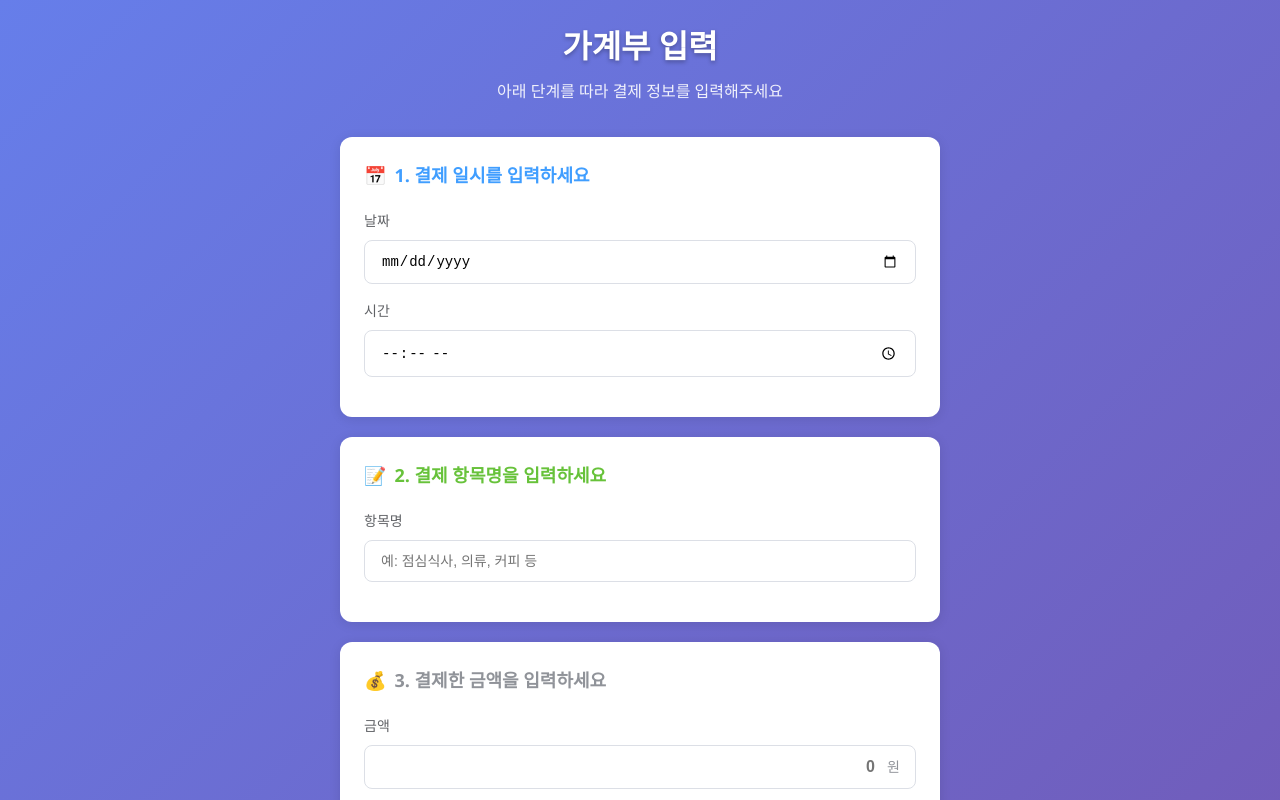
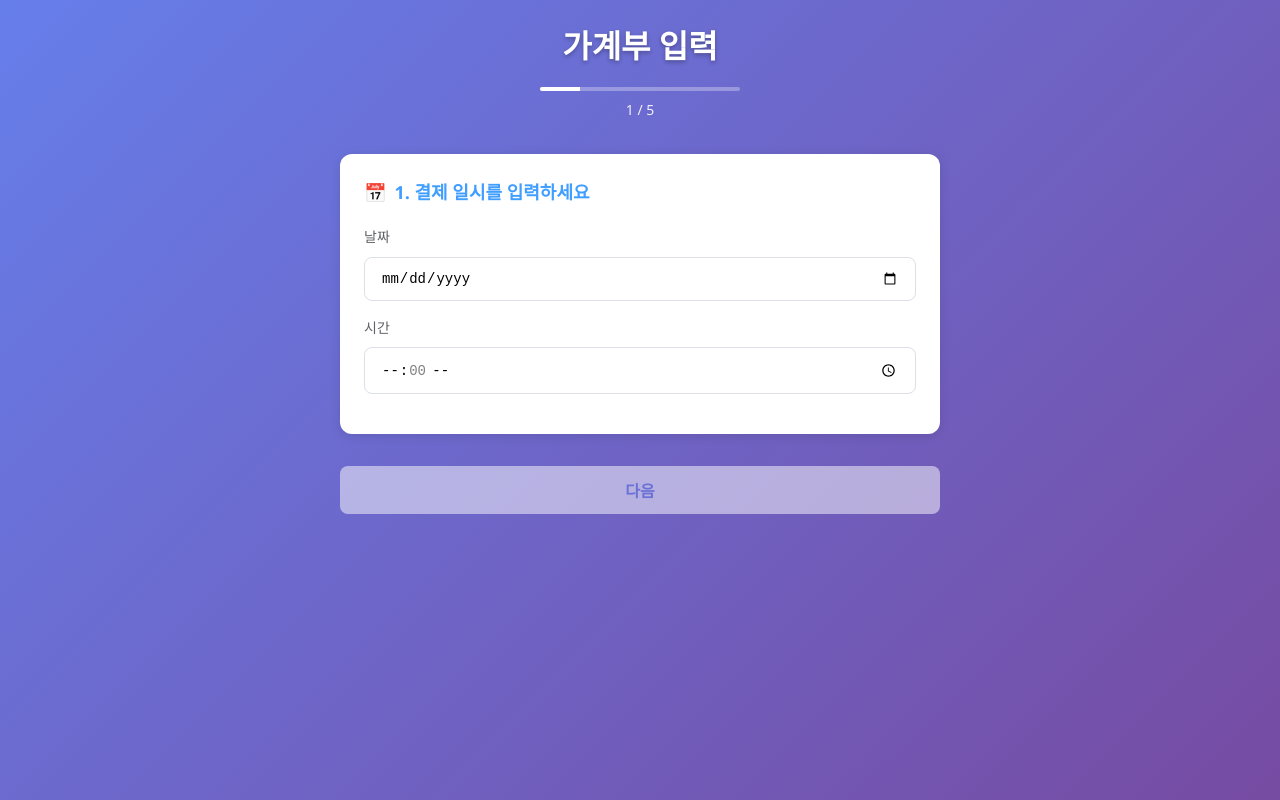
Before and after one commit to hyundol97/GaGyeVue, a Vue app: page / in a window 1280 px wide. Shown: the top 800 px of the page. Built offline with nearby package versions, Linux system fonts and the light colour scheme.

Commit message:
feat: add concept of input step

```diff
--- a/src/App.vue
+++ b/src/App.vue
@@ -1,27 +1,127 @@
 <script setup lang="ts">
+import { ref, computed } from 'vue';
 import InputDate from './components/InputDate.vue';
 import InputItem from './components/InputItem.vue';
 import InputPrice from './components/InputPrice.vue';
 import SelectCategory from './components/SelectCategory.vue';
 import SelectMethod from './components/SelectMethod.vue';
+
+const currentStep = ref(1);
+const formData = ref({
+    date: '',
+    time: '',
+    item: '',
+    price: '',
+    category: '',
+    method: '',
+});
+
+const totalSteps = 5;
+
+const canProceed = computed(() => {
+    switch (currentStep.value) {
+        case 1:
+            return formData.value.date && formData.value.time;
+        case 2:
+            return formData.value.item.trim().length > 2;
+        case 3:
+            return parseInt(formData.value.price.replace(/[^0-9]/g, '')) > 0;
+        case 4:
+            return formData.value.category;
+        case 5:
+            return formData.value.method;
+        default:
+            return false;
+    }
+});
+
+const nextStep = () => {
+    if (canProceed.value && currentStep.value < totalSteps) {
+        currentStep.value++;
+    }
+};
+
+const prevStep = () => {
+    if (currentStep.value > 1) {
+        currentStep.value--;
+    }
+};
+
+const submitForm = () => {
+    console.log('Form submitted:', formData.value);
+    alert('가계부 입력이 완료되었습니다!');
+};
 </script>
 
 <template>
     <div class="app-container">
         <div class="header">
             <h1 class="app-title">가계부 입력</h1>
-            <p class="app-subtitle">아래 단계를 따라 결제 정보를 입력해주세요</p>
+            <div class="progress-bar">
+                <div
+                    class="progress"
+                    :style="{ width: `${(currentStep / totalSteps) * 100}%` }"
+                ></div>
+            </div>
+            <p class="step-indicator">{{ currentStep }} / {{ totalSteps }}</p>
         </div>
 
         <div class="form-container">
-            <InputDate />
-            <InputItem />
-            <InputPrice />
-            <SelectCategory />
-            <SelectMethod />
+            <div class="step-wrapper">
+                <InputDate
+                    v-if="currentStep === 1"
+                    :modelValue="{ date: formData.date, time: formData.time }"
+                    @update:modelValue="
+                        val => {
+                            formData.date = val.date;
+                            formData.time = val.time;
+                        }
+                    "
+                />
+                <InputItem
+                    v-if="currentStep === 2"
+                    :modelValue="formData.item"
+                    @update:modelValue="val => (formData.item = val)"
+                />
+                <InputPrice
+                    v-if="currentStep === 3"
+                    :modelValue="formData.price"
+                    @update:modelValue="val => (formData.price = val)"
+                />
+                <SelectCategory
+                    v-if="currentStep === 4"
+                    :modelValue="formData.category"
+                    @update:modelValue="val => (formData.category = val)"
+                />
+                <SelectMethod
+                    v-if="currentStep === 5"
+                    :modelValue="formData.method"
+                    @update:modelValue="val => (formData.method = val)"
+                />
+            </div>
 
-            <div class="submit-container">
-                <button class="submit-btn">저장하기</button>
+            <div class="navigation">
+                <button v-if="currentStep > 1" @click="prevStep" class="nav-btn prev-btn">
+                    이전
+                </button>
+                <button
+                    v-if="currentStep < totalSteps"
+                    @click="nextStep"
+                    :disabled="!canProceed"
+                    class="nav-btn next-btn"
+                    :class="{ disabled: !canProceed }"
+                >
+                    다음
+                </button>
+                <button
+                    v-if="currentStep === totalSteps"
+                    @click="submitForm"
+                    :disabled="!canProceed"
+                    class="nav-btn submit-btn"
+                    :class="{ disabled: !canProceed }"
+                >
+                    저장하기
+                </button>
             </div>
         </div>
     </div>
@@ -43,13 +143,28 @@ import SelectMethod from './components/SelectMethod.vue';
     color: white;
     font-size: 32px;
     font-weight: 700;
-    margin: 0 0 8px 0;
+    margin: 0 0 16px 0;
     text-shadow: 0 2px 4px rgba(0, 0, 0, 0.3);
 }
 
-.app-subtitle {
+.progress-bar {
+    width: 200px;
+    height: 4px;
+    background: rgba(255, 255, 255, 0.3);
+    border-radius: 2px;
+    margin: 0 auto 8px;
+    overflow: hidden;
+}
+
+.progress {
+    height: 100%;
+    background: white;
+    transition: width 0.3s ease;
+}
+
+.step-indicator {
     color: rgba(255, 255, 255, 0.9);
-    font-size: 16px;
+    font-size: 14px;
     margin: 0;
 }
 
@@ -58,30 +173,57 @@ import SelectMethod from './components/SelectMethod.vue';
     margin: 0 auto;
 }
 
-.submit-container {
-    text-align: center;
-    margin-top: 32px;
+.step-wrapper {
+    min-height: 300px;
+    display: flex;
+    align-items: flex-start;
 }
 
-.submit-btn {
-    background: linear-gradient(135deg, #667eea 0%, #764ba2 100%);
-    color: white;
+.navigation {
+    display: flex;
+    justify-content: space-between;
+    margin-top: 12px;
+}
+
+.nav-btn {
+    width: 100%;
+    padding: 12px 32px;
     border: none;
-    padding: 16px 48px;
-    border-radius: 12px;
-    font-size: 18px;
+    border-radius: 8px;
+    font-size: 16px;
     font-weight: 600;
     cursor: pointer;
     transition: all 0.3s;
-    box-shadow: 0 4px 15px rgba(102, 126, 234, 0.4);
 }
 
+.prev-btn {
+    background: rgba(255, 255, 255, 0.2);
+    color: white;
+}
+
+.prev-btn:hover {
+    background: rgba(255, 255, 255, 0.3);
+}
+
+.next-btn,
+.submit-btn {
+    background: white;
+    color: #667eea;
+}
+
+.next-btn:hover,
 .submit-btn:hover {
     transform: translateY(-2px);
-    box-shadow: 0 6px 20px rgba(102, 126, 234, 0.6);
+    box-shadow: 0 4px 12px rgba(0, 0, 0, 0.2);
 }
 
-.submit-btn:active {
-    transform: translateY(0);
+.nav-btn.disabled {
+    opacity: 0.5;
+    cursor: not-allowed;
+}
+
+.nav-btn.disabled:hover {
+    transform: none;
+    box-shadow: none;
 }
 </style>
--- a/src/components/InputDate.vue
+++ b/src/components/InputDate.vue
@@ -1,8 +1,23 @@
 <script setup lang="ts">
-import { ref } from 'vue';
+import { computed } from 'vue'
 
-const selectedDate = ref('');
-const selectedTime = ref('');
+const props = defineProps<{
+  modelValue: { date: string; time: string }
+}>()
+
+const emit = defineEmits<{
+  'update:modelValue': [value: { date: string; time: string }]
+}>()
+
+const selectedDate = computed({
+  get: () => props.modelValue.date,
+  set: (value) => emit('update:modelValue', { ...props.modelValue, date: value })
+})
+
+const selectedTime = computed({
+  get: () => props.modelValue.time,
+  set: (value) => emit('update:modelValue', { ...props.modelValue, time: value })
+})
 </script>
 
 <template>
@@ -14,7 +29,6 @@ const selectedTime = ref('');
         v-model="selectedDate"
         type="date"
         class="input-field"
-                placeholder="날짜를 선택하세요"
       />
     </div>
     <div class="form-group">
@@ -22,8 +36,8 @@ const selectedTime = ref('');
       <input
         v-model="selectedTime"
         type="time"
+        step="3600"
         class="input-field"
-                placeholder="시간을 선택하세요"
       />
     </div>
   </div>
@@ -35,7 +49,7 @@ const selectedTime = ref('');
   background: white;
   border-radius: 12px;
   box-shadow: 0 2px 12px rgba(0, 0, 0, 0.1);
-    margin-bottom: 20px;
+  width: 100%;
 }
 
 .step-title {
--- a/src/components/InputItem.vue
+++ b/src/components/InputItem.vue
@@ -1,7 +1,18 @@
 <script setup lang="ts">
-import { ref } from 'vue';
+import { computed } from 'vue'
 
-const name = ref('');
+const props = defineProps<{
+  modelValue: string
+}>()
+
+const emit = defineEmits<{
+  'update:modelValue': [value: string]
+}>()
+
+const name = computed({
+  get: () => props.modelValue,
+  set: (value) => emit('update:modelValue', value)
+})
 </script>
 
 <template>
@@ -13,7 +24,7 @@ const name = ref('');
         v-model="name"
         type="text"
         class="input-field"
-                placeholder="예: 점심식사, 의류, 커피 등"
+        placeholder="예: 점심식사, 지하철 요금, 커피 등"
       />
     </div>
   </div>
@@ -25,7 +36,7 @@ const name = ref('');
   background: white;
   border-radius: 12px;
   box-shadow: 0 2px 12px rgba(0, 0, 0, 0.1);
-    margin-bottom: 20px;
+  width: 100%;
 }
 
 .step-title {
--- a/src/components/InputPrice.vue
+++ b/src/components/InputPrice.vue
@@ -1,18 +1,29 @@
 <script setup lang="ts">
-import { ref } from 'vue';
+import { computed } from 'vue'
 
-const price = ref('');
+const props = defineProps<{
+  modelValue: string
+}>()
+
+const emit = defineEmits<{
+  'update:modelValue': [value: string]
+}>()
 
 const formatPrice = (value: string) => {
-    const numericValue = value.replace(/[^0-9]/g, '');
-    return numericValue.replace(/\B(?=(\d{3})+(?!\d))/g, ',');
-};
+  const numericValue = value.replace(/[^0-9]/g, '')
+  return numericValue.replace(/\B(?=(\d{3})+(?!\d))/g, ',')
+}
+
+const price = computed({
+  get: () => props.modelValue,
+  set: (value) => emit('update:modelValue', value)
+})
 
 const onInput = (event: Event) => {
-    const target = event.target as HTMLInputElement;
-    const formatted = formatPrice(target.value);
-    price.value = formatted;
-};
+  const target = event.target as HTMLInputElement
+  const formatted = formatPrice(target.value)
+  price.value = formatted
+}
 </script>
 
 <template>
@@ -40,7 +51,7 @@ const onInput = (event: Event) => {
   background: white;
   border-radius: 12px;
   box-shadow: 0 2px 12px rgba(0, 0, 0, 0.1);
-    margin-bottom: 20px;
+  width: 100%;
 }
 
 .step-title {
--- a/src/components/SelectCategory.vue
+++ b/src/components/SelectCategory.vue
@@ -1,7 +1,18 @@
 <script setup lang="ts">
-import { ref } from 'vue';
+import { computed } from 'vue'
 
-const selectedCategory = ref('');
+const props = defineProps<{
+  modelValue: string
+}>()
+
+const emit = defineEmits<{
+  'update:modelValue': [value: string]
+}>()
+
+const selectedCategory = computed({
+  get: () => props.modelValue,
+  set: (value) => emit('update:modelValue', value)
+})
 
 const categories = [
   { value: 'food', label: '식비', icon: '🍴' },
@@ -11,8 +22,8 @@ const categories = [
   { value: 'health', label: '건강/의료', icon: '🏥' },
   { value: 'education', label: '교육', icon: '📚' },
   { value: 'utility', label: '공과금', icon: '💵' },
-    { value: 'other', label: '기타', icon: '💼' },
-];
+  { value: 'other', label: '기타', icon: '💼' }
+]
 </script>
 
 <template>
@@ -39,7 +50,7 @@ const categories = [
   background: white;
   border-radius: 12px;
   box-shadow: 0 2px 12px rgba(0, 0, 0, 0.1);
-    margin-bottom: 20px;
+  width: 100%;
 }
 
 .step-title {
--- a/src/components/SelectMethod.vue
+++ b/src/components/SelectMethod.vue
@@ -1,14 +1,25 @@
 <script setup lang="ts">
-import { ref } from 'vue';
+import { computed } from 'vue'
 
-const selectedMethod = ref('');
+const props = defineProps<{
+  modelValue: string
+}>()
+
+const emit = defineEmits<{
+  'update:modelValue': [value: string]
+}>()
+
+const selectedMethod = computed({
+  get: () => props.modelValue,
+  set: (value) => emit('update:modelValue', value)
+})
 
 const paymentMethods = [
   { value: 'card', label: '신용카드', icon: '💳', description: '신용카드로 결제' },
   { value: 'cash', label: '현금', icon: '💵', description: '현금으로 결제' },
   { value: 'transfer', label: '계좌이체', icon: '🏦', description: '계좌이체로 결제' },
-    { value: 'mobile', label: '모바일결제', icon: '📱', description: '모바일 앱으로 결제' },
-];
+  { value: 'mobile', label: '모바일결제', icon: '📱', description: '모바일 앱으로 결제' }
+]
 </script>
 
 <template>
@@ -30,10 +41,7 @@ const paymentMethods = [
           </div>
         </div>
         <div class="method-radio">
-                    <div
-                        class="radio-circle"
-                        :class="{ checked: selectedMethod === method.value }"
-                    ></div>
+          <div class="radio-circle" :class="{ checked: selectedMethod === method.value }"></div>
         </div>
       </div>
     </div>
@@ -46,7 +54,7 @@ const paymentMethods = [
   background: white;
   border-radius: 12px;
   box-shadow: 0 2px 12px rgba(0, 0, 0, 0.1);
-    margin-bottom: 20px;
+  width: 100%;
 }
 
 .step-title {
```
Lines whose indentation alone changed are shown as unchanged.
